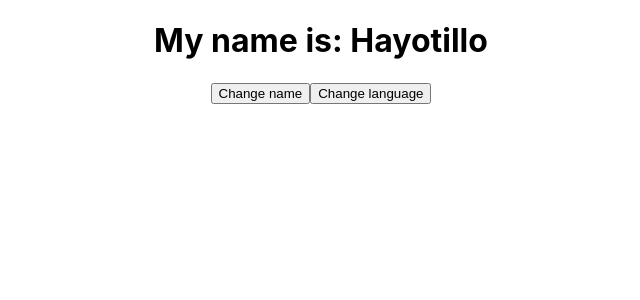
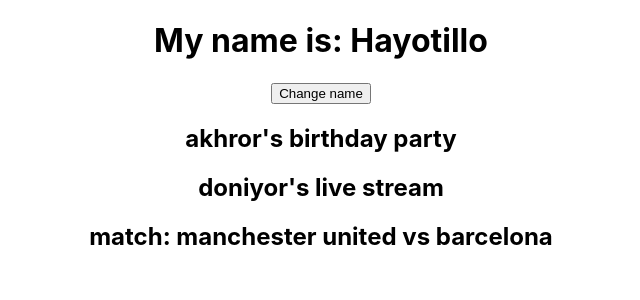
Before and after one commit to hayotillonumonov/my-first-react-app, a React (Create React App) app: page / in a window 1280 px wide. Shown: the top 300 px of the page, without its empty margins (319-959 px from the left). Built offline with nearby package versions, Linux system fonts and the light colour scheme.

Commit message:
012. Ma'lumotlarni list ko'rinishda chiqarish

```diff
--- a/src/App.js
+++ b/src/App.js
@@ -3,20 +3,27 @@
 
 function App() {
   const [name, setName] = useState('Hayotillo')
-  const [lang, setlang] = useState('My name is')
+  const [events, setEvents] = useState([
+    {title: "akhror's birthday party", id: 1},
+    {title: "doniyor's live stream", id: 2},
+    {title: "match: manchester united vs barcelona", id: 3}
+  ])
 
   const handleClick = ()=>{
     setName('Doniyor')
   }
 
-  const handleClicklang = ()=>{
-    setlang('Mening ismim')
-  }
   return (
     <div className="App">
-     <h1>{lang}: {name}</h1>
+     <h1>My name is: {name}</h1>
      <button onClick={handleClick}>Change name</button>
-     <button onClick={handleClicklang}>Change language</button>
+     {events.map((event) => {
+      return (
+        <div key={event.id}>
+          <h2>{event.title}</h2>
+        </div>
+      )
+     })}
     </div>
   );
 }
```
